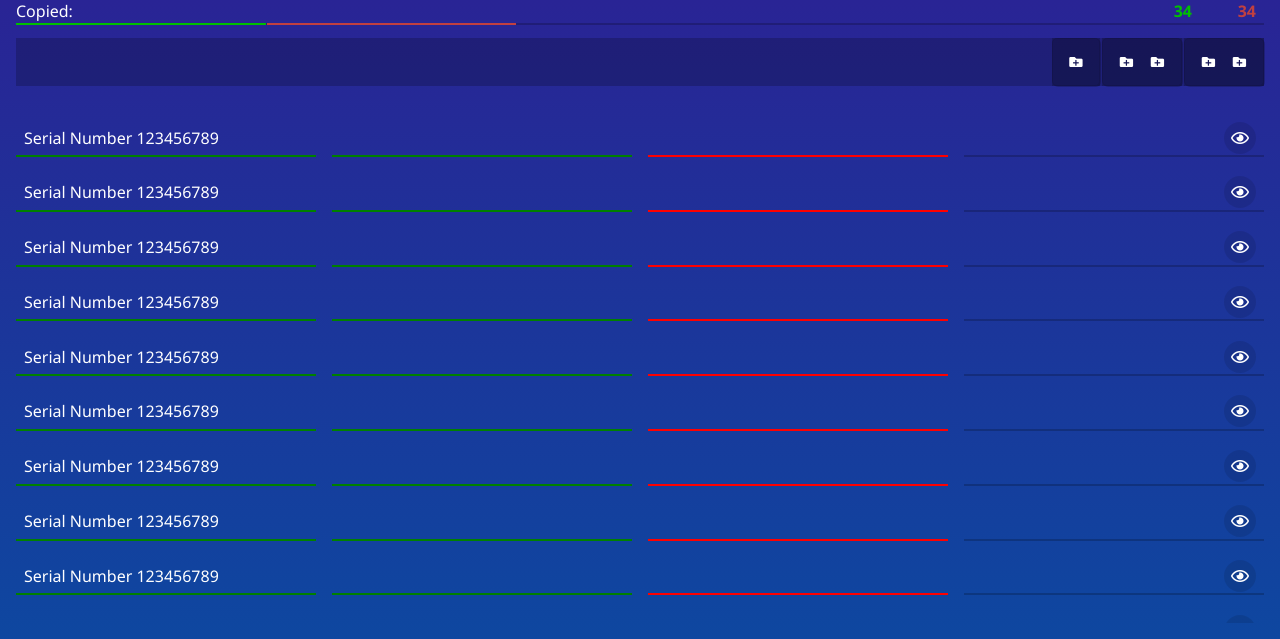
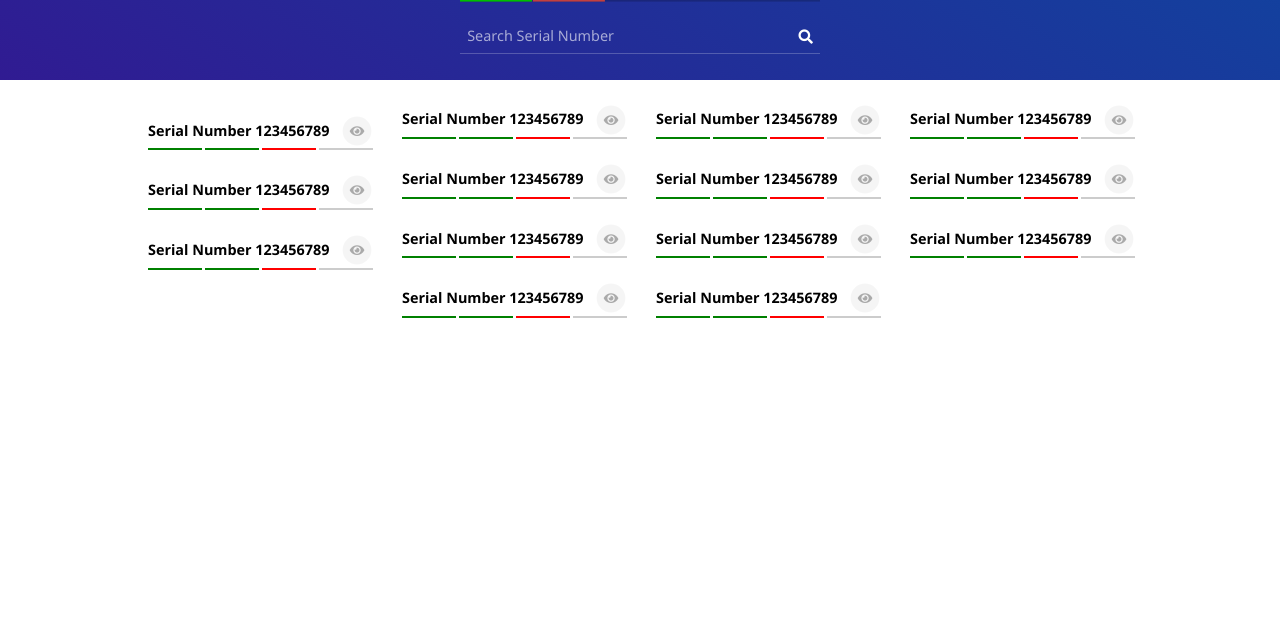
Before and after one commit to KMurphs/report-gatherer-tool, a website: page index.html in a window 1280 px wide. Shown: the part 161-800 px from the top of the page. Drawn offline with Linux system fonts and the light colour scheme.

Commit message:
Added column layout for serial number list

```diff
--- a/css/index.css
+++ b/css/index.css
@@ -423,19 +423,80 @@ body *{
 
 
 
+.main-page {
+  padding: 0rem;
 
+}
+.main-page .group{
+  max-width: 400px;
+  margin: auto;
+}
 .main-page .page__header{
-  padding-top: .5rem;
+  padding: 1rem;
+  position: relative;
+  padding-bottom: 1.5rem;
+  background: rgb(48,27,146);
+  background: linear-gradient(31deg, rgba(48,27,146,1) 0%, rgba(14,71,160,1) 100%);
 }
-.main-page .page__header > .group:first-of-type{
+/* .main-page .page__header > .group:first-of-type{
   display: grid;
   grid-template-columns: 1fr 50px;
-}
+} */
 .main-page .page__header h1{
   align-self: center;
+  text-align: center;
+  margin-top: .5rem;
+  margin-bottom: 1.5rem;
+}
+.main-page .page__header .progress-stats-3-categories{
+  transform: scale(.9);
+}
+.main-page .page__header .input-with-icon-and-moving-label{
+  transform: scale(.9);
+  /* margin-top: 1rem;*/
+}
+.main-page .page__header .input-with-icon-and-moving-label label{
+  z-index: 0;
+}
+.main-page .page__body{
+  padding: 1rem;
+  background: white;
+  margin-top: 0;
+}
+.main-page .page__body *{
+  color: #000 !important;
+  font-weight: bold;
+  font-size: .9rem;
 }
 
-
+.main-page .page__body__inner-container{
+  -webkit-columns: 220px;
+  -moz-columns: 220px;
+  columns: 220px;
+  -webkit-column-gap: 1rem;
+  -moz-column-gap: 1rem;
+  column-gap: 1rem;
+  max-width: 1000px;
+  margin: auto;
+}
+.main-page .page__body .four-step-trackable-item{
+  padding: 0rem .3rem .3rem .5rem;
+  border-radius: 3px;
+  -webkit-column-break-inside: avoid;
+  page-break-inside: avoid;
+  break-inside: avoid;
+}
+.main-page .page__body .four-step-trackable-item__content{
+  padding-left: 0;
+  padding-right: 0;
+}
+.main-page .page__body .four-step-trackable-item__content__icon{
+  transform: scale(.9);
+  background: rgba(0,0,0,0.04);
+}
+.main-page .page__body .four-step-trackable-item__content__icon i{
+  color: #aaa !important;
+}
 
 
 .search-serial-number > input{
--- a/css/utils.css
+++ b/css/utils.css
@@ -391,6 +391,15 @@ button:hover{
   padding: 1rem;
   display: flex;
   flex-direction: column;
+  width: 100vw;
+  height: 100vh;
+  position: fixed;
+  top: 0;
+  left: 50%;
+  padding: 1rem;
+  display: flex;
+  flex-direction: column;
+  transform: translate(-50%, 0);
 }
 .page__body{
   flex: 1 1 auto;
--- a/index.html
+++ b/index.html
@@ -81,7 +81,7 @@
       <header class="page__header">
         <div class="group">
           <h1>Summary</h1>
-          <div class="bar-chart-2-categories-percents"><div style="--category-1: 20; --category-2: 30" ></div><div style="--category-1: 50; --category-2: 50" ></div><div style="--category-1: 40" ></div><div style="--category-1: 15" ></div></div>
+          <!-- <div class="bar-chart-2-categories-percents"><div style="--category-1: 20; --category-2: 30" ></div><div style="--category-1: 50; --category-2: 50" ></div><div style="--category-1: 40" ></div><div style="--category-1: 15" ></div></div> -->
         </div>
         <div class="group">
           <div class="progress-stats-3-categories" style="--category-1: 50%; --category-2: 15%;">
@@ -94,8 +94,14 @@
             <span class="">Copied: </span> <span class="progress-stats-3-categories__item">34</span><span class="progress-stats-3-categories__item">34</span><span class="progress-stats-3-categories__item progress-stats-3-categories__item--invisible">34</span>
           </div>
         </div>
-
-        <div class="expandable-buttons" id="filter-controls">
+        <div class="group">
+          <div class="input-with-icon-and-moving-label">
+            <input type="text" required placeholder="" id="order-number">
+            <span><i class="fas fa-search"></i></span>
+            <label for="order-number">Search Serial Number</label>
+          </div>
+        </div>
+        <!-- <div class="expandable-buttons" id="filter-controls">
           <div class="expandable-buttons__item">
             <div class="expandable-buttons__item__content-slot search-serial-number">
               <input type="text">
@@ -124,11 +130,12 @@
               </button>
             </div>
           </div>
-        </div>
+        </div> -->
       </header>
 
       <div class="page__body">
 
+        <div class="page__body__inner-container">
 
 
 
@@ -270,6 +277,10 @@
               <span class="success"></span><span class="success"></span><span class="failure"></span><span class=""></span>
             </div>
           </div>
+
+        </div>
+
+
 
       </div>
 
```
Lines whose indentation alone changed are shown as unchanged.
